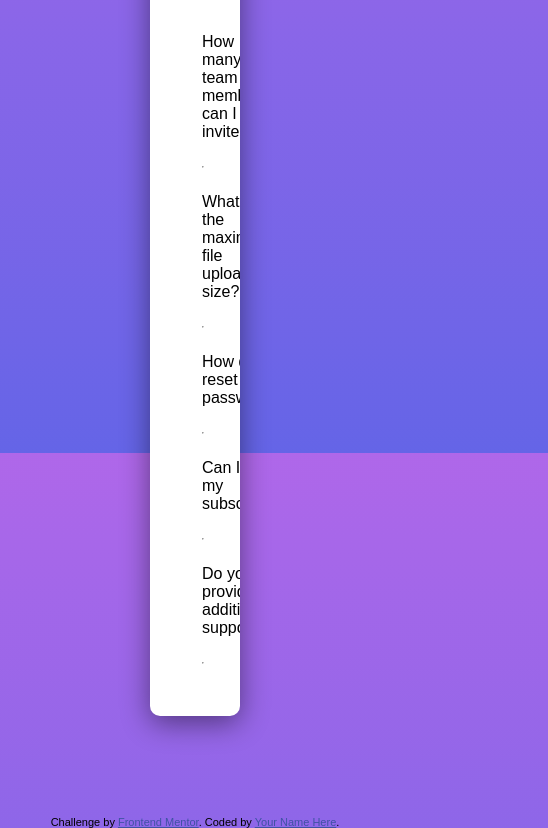
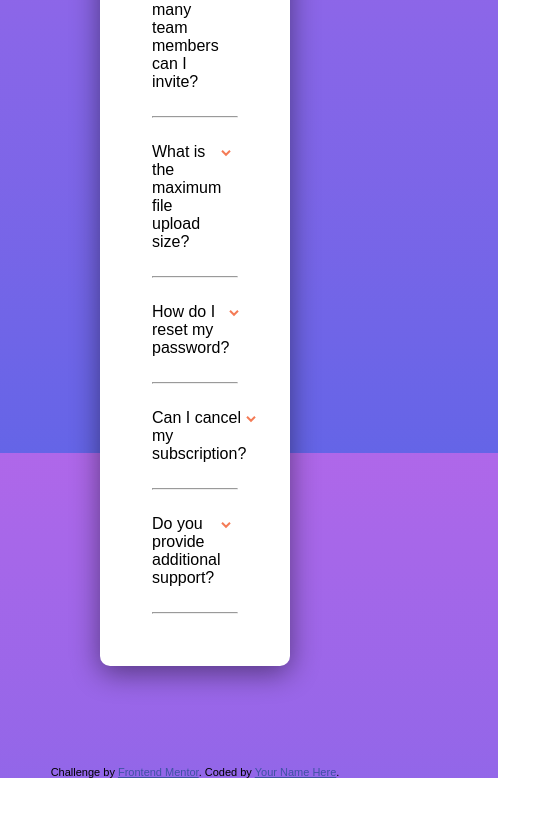
Before and after one commit to Marcotexcode/faq-accordion-card-main, a plain HTML site: page index.html in a window 390 px wide. Shown: the part 391-1219 px from the top of the page, 548 px wide, since content can reach past the window. After the commit the page ends 1169 px from the top, so only its background shows below. Drawn offline with Linux system fonts and the light colour scheme.

Commit message:
Responsive css correction

```diff
--- a/assets/scripts/app.js
+++ b/assets/scripts/app.js
@@ -1,9 +1,13 @@
+
+const paraghAll = document.querySelector('.card_body_right_paragh');
 
 containerText.forEach(el => {
     const arrow = el.querySelector('.arrow');
     const paragh = el.querySelector('.card_body_right_paragh');
 
     arrow.addEventListener("click", function(){
+        paraghAll.classList.remove('active');
+
         arrow.style.transform = arrow.style.transform === 'rotate(180deg)' ? '' : 'rotate(180deg)';
         paragh.classList.toggle('active');
     });
--- a/assets/styles/app.css
+++ b/assets/styles/app.css
@@ -10,9 +10,9 @@
 }
 
 body {
+    padding: -1rem 18.3rem;
     height: 100vh;
     background-image: linear-gradient(var(--soft-violet), var(--soft-blue));
-    padding: 50px;
 }
 
 .attribution {
@@ -37,7 +37,6 @@ body {
 .card {
     padding: 2px;
     margin: auto;
-    width: 1100px;
     display: flex;
     height: 600px;
     background-color: #fff;
@@ -107,7 +106,7 @@ body {
     cursor: pointer;
 }
 
-@media screen and (max-width: 800px) {
+@media screen and (max-width: 1168px) {
 
     .card {
         display: block;
```
